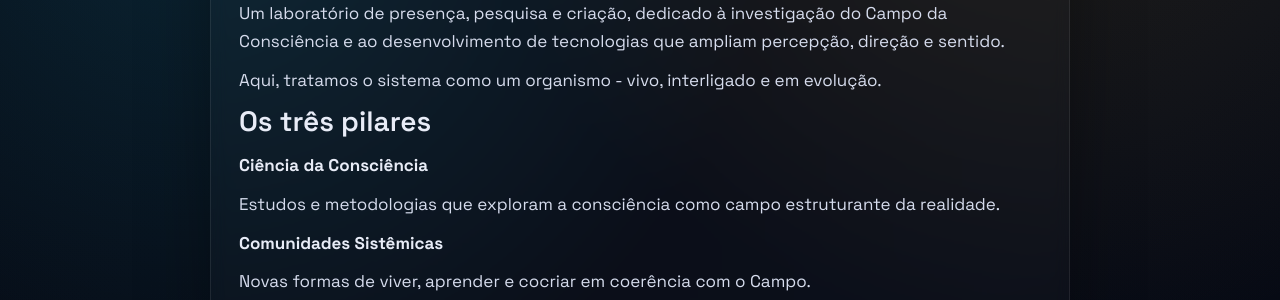
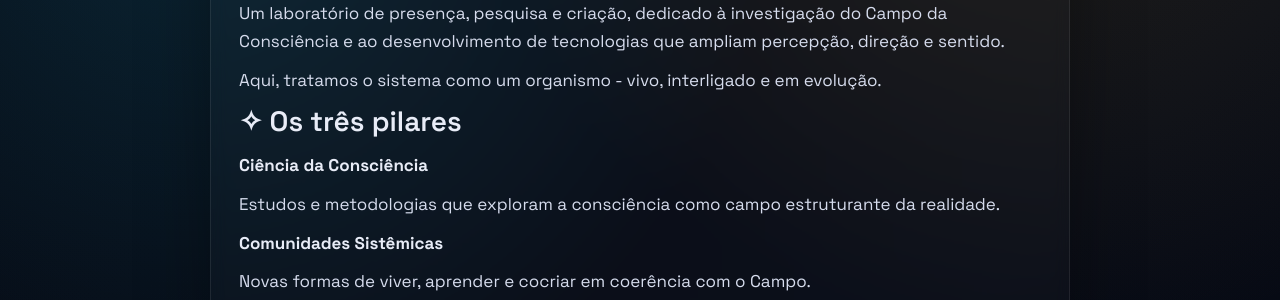
Before and after one commit to lichtara/site, a Jekyll site: the page built from index.md, in a window 1280 px wide. Shown: the part 431-731 px from the top of the page. Built offline with Jekyll 4.4.1, drawn with Linux system fonts in a browser that asks for light colours.

Commit message:
Add decorative symbol to section header
Signed-off-by: Débora Lutz <admin@deboralutz.com>

```diff
--- a/index.md
+++ b/index.md
@@ -23,7 +23,7 @@ Aqui, tratamos o sistema como um organismo - vivo, interligado e em evolução.
 
 
 
-## Os três pilares
+## ✧ Os três pilares
 
 
 **Ciência da Consciência**
```
